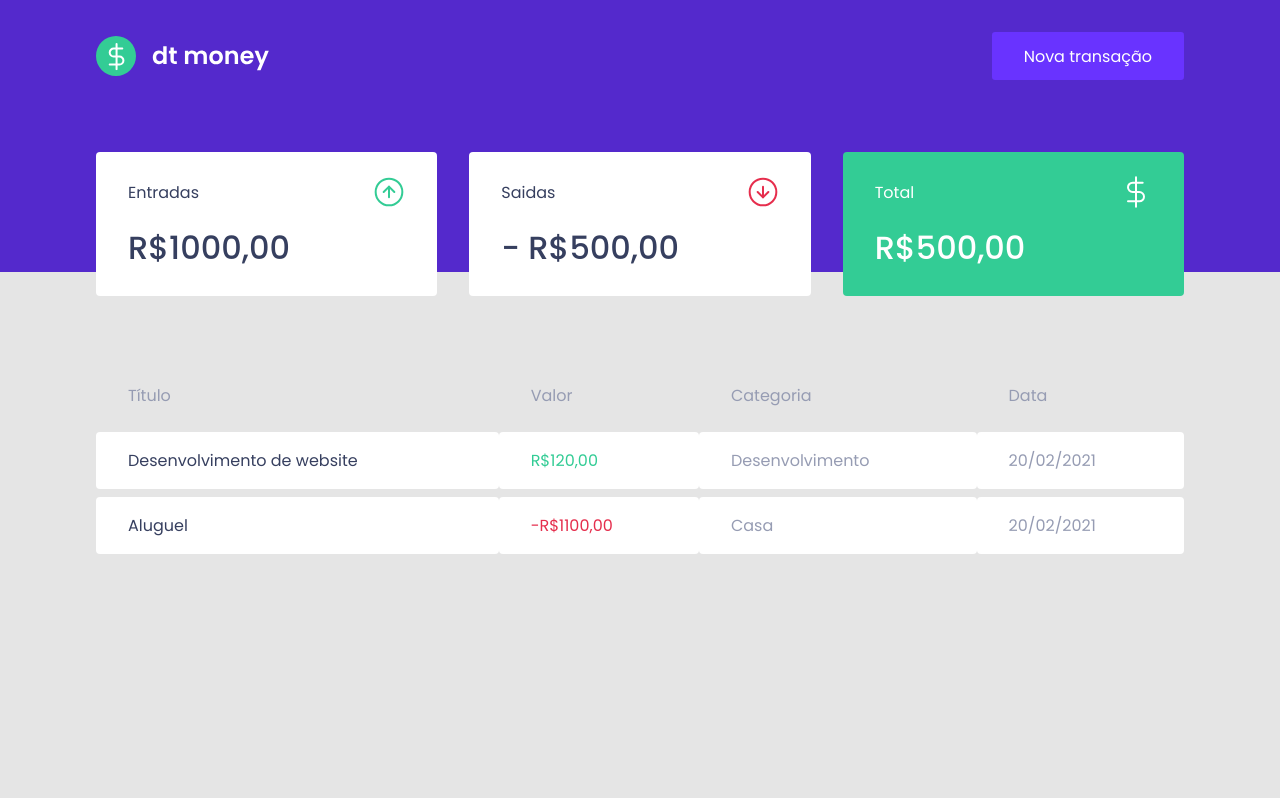
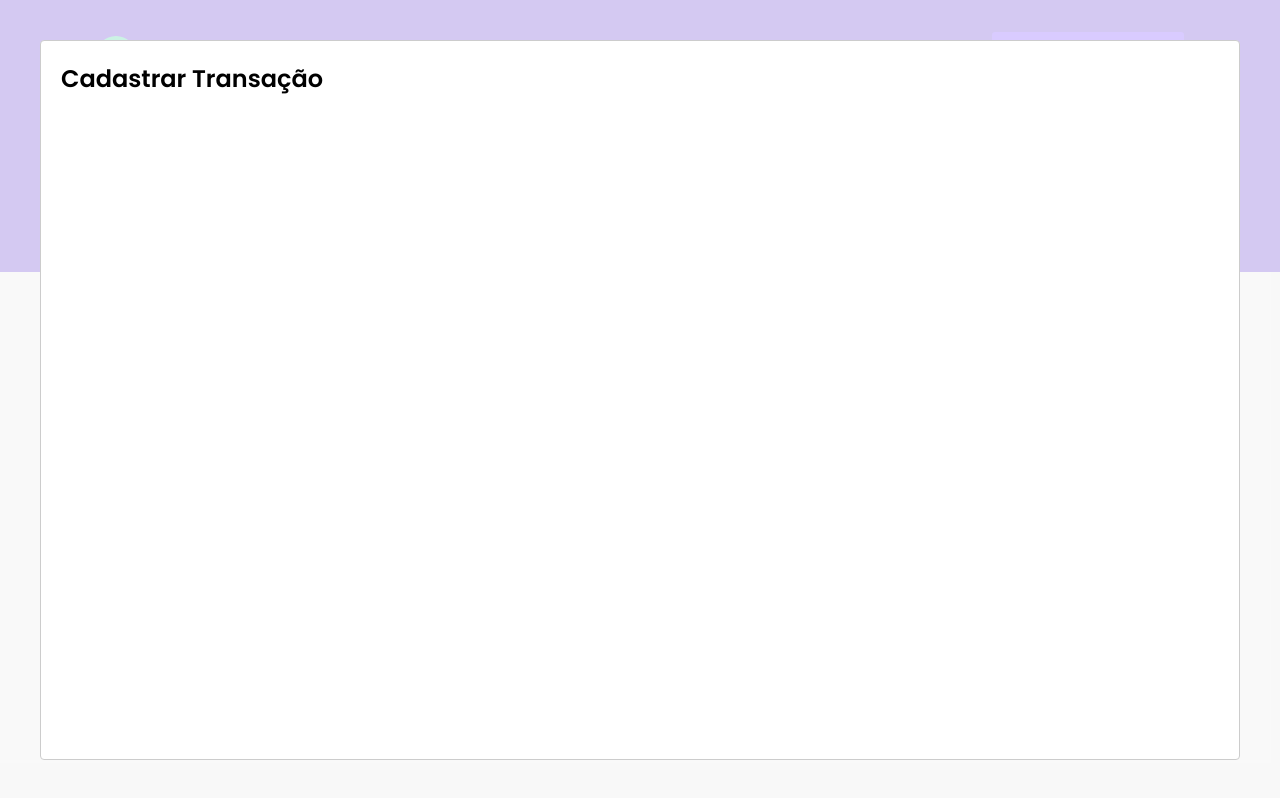
Before and after one commit to bessache/ignite-reactjs-02-dtmoney, a React (Create React App) app: page / in a window 1280 px wide. Both pictures are taken after a click on the button "Nova transação". Built offline with nearby package versions, Linux system fonts and the light colour scheme; no server answers; what miragejs would draw is missing.

Commit message:
commit aula Configurando modal de criação

```diff
--- a/package.json
+++ b/package.json
@@ -7,6 +7,7 @@
     "miragejs": "^0.1.41",
     "react": "^17.0.1",
     "react-dom": "^17.0.1",
+    "react-modal": "^3.12.1",
     "react-scripts": "4.0.3",
     "styled-components": "^5.2.1",
     "web-vitals": "^1.0.1"
@@ -19,6 +20,7 @@
     "@types/node": "^12.0.0",
     "@types/react": "^17.0.0",
     "@types/react-dom": "^17.0.0",
+    "@types/react-modal": "^3.12.0",
     "@types/styled-components": "^5.1.9",
     "typescript": "^4.1.2"
   },
--- a/src/App.tsx
+++ b/src/App.tsx
@@ -1,12 +1,33 @@
+import { useState } from 'react';
+import Modal from 'react-modal';
 import { Dashboard } from "./components/Dashboard";
+
 import { Header } from "./components/Header";
 import { GlobalStyle } from "./styles/global";
 
+Modal.setAppElement('#root');
+
 export function App() {
+  const [isNewTransactionModalOpen, setIsNewTransactionModalOpen] = useState(false);
+
+  function handleOpenNewTransctionModal() {
+      setIsNewTransactionModalOpen(true)
+
+  }
+
+  function handleCloseNewTransctionModal() {
+      setIsNewTransactionModalOpen(false)
+  }
   return (
     <>
-      <Header/>
+      <Header onOpenNewTransactionModal={handleOpenNewTransctionModal}/>
       <Dashboard/>
+      <Modal
+          isOpen={isNewTransactionModalOpen}
+          onRequestClose={handleCloseNewTransctionModal}
+      >
+          <h2>Cadastrar Transação</h2>
+      </Modal>
       <GlobalStyle/>
     </>
   );
--- a/src/components/Header/index.tsx
+++ b/src/components/Header/index.tsx
@@ -1,12 +1,19 @@
+
 import logoImg from '../../assets/logo.svg'
 import { Container, Content } from './styles'
 
-export function Header() {
+interface HeaderProps {
+    onOpenNewTransactionModal: () => void;
+}
+
+export function Header({onOpenNewTransactionModal}: HeaderProps) {
+
     return (
         <Container>
             <Content>
                 <img src={logoImg} alt="dt money" />
-                <button type="button">Nova transação</button>
+                <button type="button" onClick={onOpenNewTransactionModal}>Nova transação</button>
+
             </Content>
         </Container>
     )
```
Also changed, not shown: 1 other file (tests, documents, lock files or other folders).
